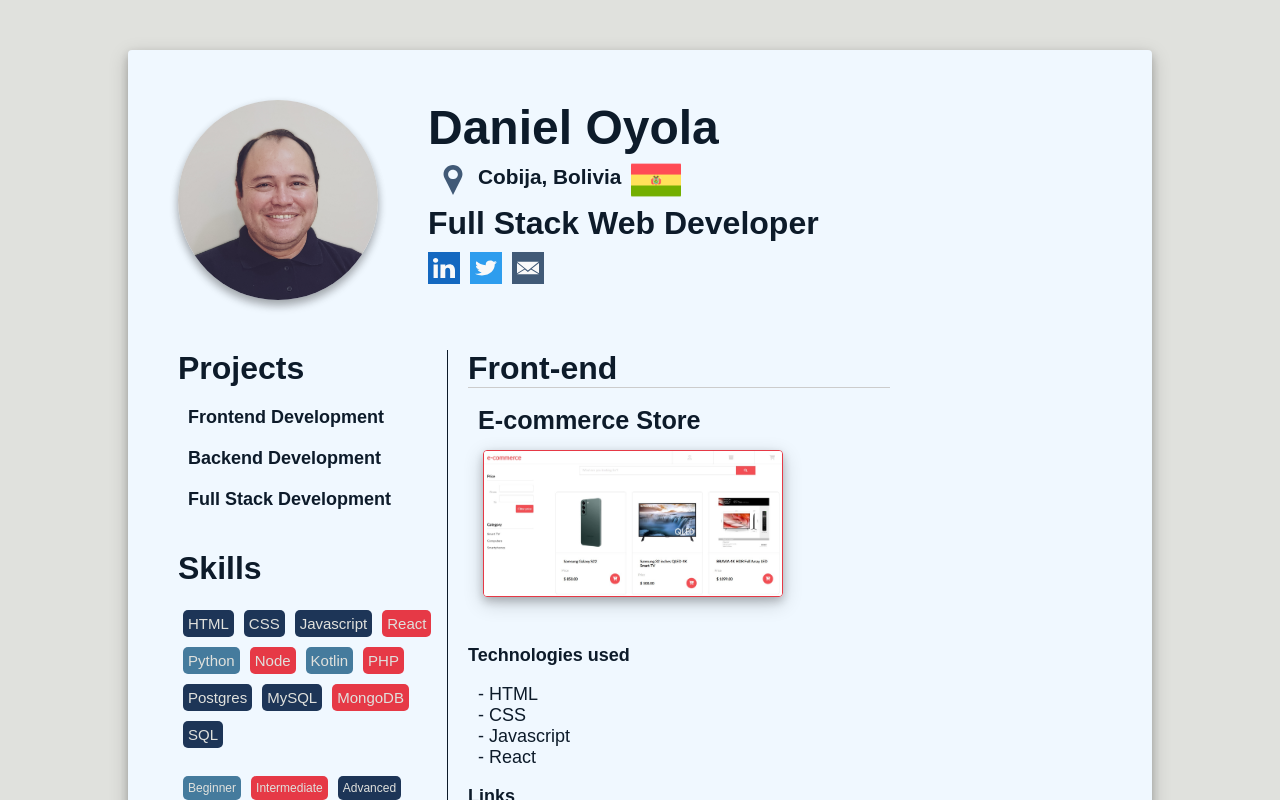
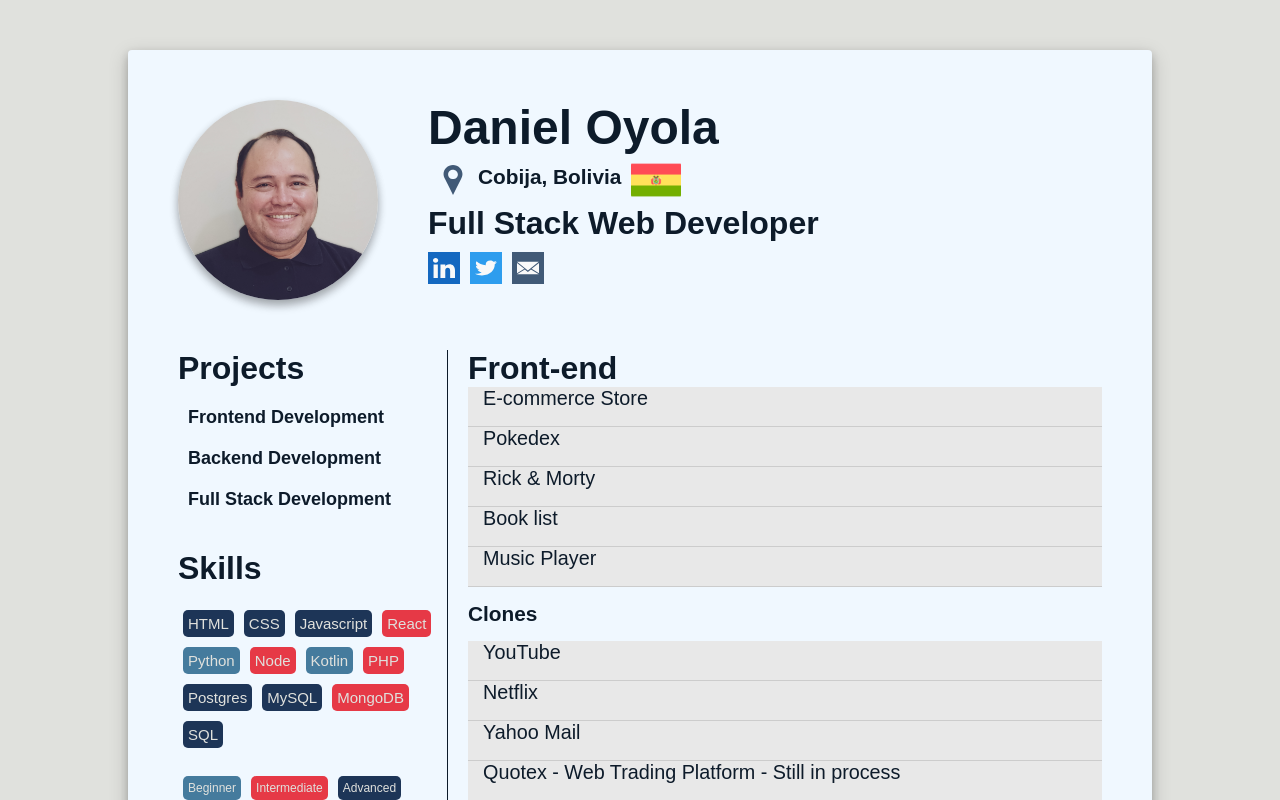
Before and after one commit to danieloyolaj/danieloyola, a React (Vite) app: page / in a window 1280 px wide. Both pictures are taken after a click on the element "Frontend Development". Shown: the top 800 px of the page. Built offline with nearby package versions, Linux system fonts and the light colour scheme; a web font is replaced by a local one.

Commit message:
Various changes in the frontend file. Added some styles

```diff
--- a/index.html
+++ b/index.html
@@ -11,5 +11,6 @@
   <body>
     <div id="root"></div>
     <script type="module" src="/src/main.jsx"></script>
+
   </body>
 </html>
--- a/src/App.css
+++ b/src/App.css
@@ -213,6 +213,10 @@
   margin-top: 50px;
 }
 
+.column-right{
+  width: 100%;
+}
+
 /**** STUDIES *******/
 .studies-institution{
   font-weight: 600;
--- a/src/App.jsx
+++ b/src/App.jsx
@@ -109,7 +109,7 @@
             </div>
           </aside>
         </div>
-      <div className="column">
+      <div className="column-right">
         <main>
           { showAbout ? <About /> : ''}
           { showFront ? <Frontend /> : ''}
--- a/src/components/Frontend.jsx
+++ b/src/components/Frontend.jsx
@@ -1,19 +1,29 @@
 import React from 'react'
+import { useState } from 'react'
 
 const Frontend = () => {
 
+  const [showContent, setShowContent] = useState(false)
+  const [showPokedex, setShowPokedex] = useState(false)
 
+  const handleShowContent = () => {
+    setShowContent(!showContent)
+  }
 
+  const handleShowPokedex = () => {
+    setShowPokedex(!showPokedex)
+  }
 
   return (
     <div className='frontend-container'>
       <h2>Front-end</h2>
-      <article className='project-card'>
+
+        <p className='project-title' onClick={handleShowContent}>E-commerce Store </p>
+      {
+        showContent &&
+        <article className='project-card'>
 
         <ul>
-          <li className='project-title'>
-            E-commerce Store
-          </li>
           <li>
             <img className='project-screenshot' src="../src/assets/ecommerce-screenshot.jpg" alt="" srcSet="" />
           </li>
@@ -58,12 +68,13 @@
           <li>- Device responsive</li>
         <br />
       </article>
+      }
 
-      <article>
+      <p className='project-title' onClick={handleShowPokedex}>Pokedex </p>
+      {
+        showPokedex &&
+        <article>
         <ul>
-          <li className='project-title'>
-            Pokedex
-          </li>
           <li>
             <img className='project-screenshot' src="../src/assets/ecommerce-screenshot.jpg" alt="" srcSet="" />
           </li>
@@ -101,17 +112,19 @@
           <li>- Device responsive</li>
         <br />
       </article>
+      }
 
 
-      <ul>
-        <li>Rick & Morty</li>
-      </ul>
-      <h3>Clones</h3>
-      <ul>
-        <li>YouTube clone</li>
-        <li>Netflix clone</li>
-        <li></li>
-      </ul>
+      <p className='project-title' onClick={handleShowPokedex}>Rick & Morty</p>
+      <p className='project-title' onClick={handleShowPokedex}>Book list</p>
+      <p className='project-title' onClick={handleShowPokedex}>Music Player</p>
+
+      <h3 className='clones-title'>Clones</h3>
+
+      <p className='project-title' onClick={handleShowPokedex}>YouTube</p>
+      <p className='project-title' onClick={handleShowPokedex}>Netflix</p>
+      <p className='project-title' onClick={handleShowPokedex}>Yahoo Mail</p>
+      <p className='project-title' onClick={handleShowPokedex}>Quotex - Web Trading Platform - Still in process</p>
 
     </div>
   )
--- a/src/index.css
+++ b/src/index.css
@@ -1,17 +1,40 @@
 /**** FRONT-END *******/
 
+:root{
+  --mybackground: #E0E1DD;
+  --primary: #415A77;
+  --fontcolor: #0D1B2A;
+  --redchips: #E63946;
+  --bluechips: #1D3557;
+  --skybluechips: #457B9D;
+  --linkedin: #1468C0;
+  --twitter: #2E9DEE;
+  --dark-background: #1D2226;
+}
+
+.project-container{
+  width: 100%;
+}
+
 .project-card{
-  width: 100%;
   display: flex;
   flex-direction: column;
-  border-top: 1px solid #ccc;
   border-bottom: 1px solid #ccc;
-
 }
 
 .project-title{
-  font-size: 1.4em;
-  font-weight: 900;
+  height: 40px;
+  font-size: 1.1em;
+  cursor: pointer;
+  padding-left: 15px;
+  margin: 0;
+  border-bottom: 1px solid #ccc;
+  background-color: rgb(232, 232, 232);
+  color: var(--fontcolor);
+}
+
+.project-title:hover{
+  background-color: #d2d2d2;
 }
 
 .project-screenshot{
@@ -30,3 +53,7 @@
   margin-left: 5px;
   margin-right: 5px;
 }
+
+.clones-title{
+  margin: 15px 0 15px 0;
+}
```
